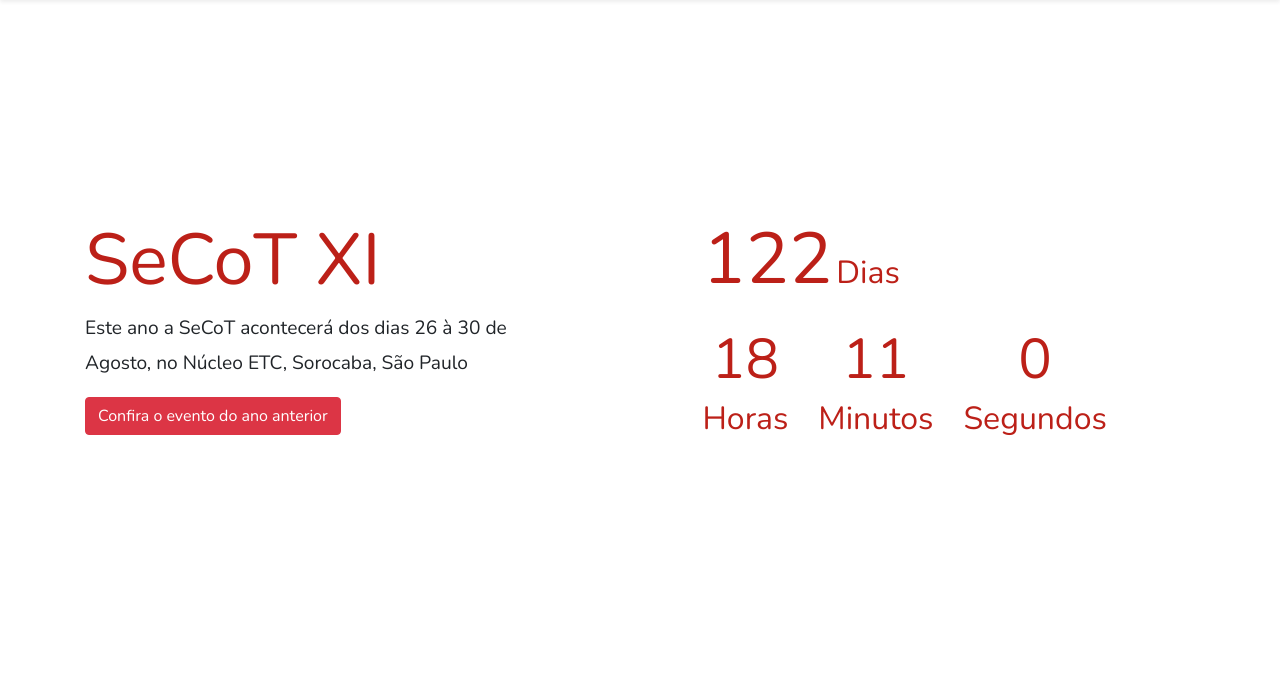
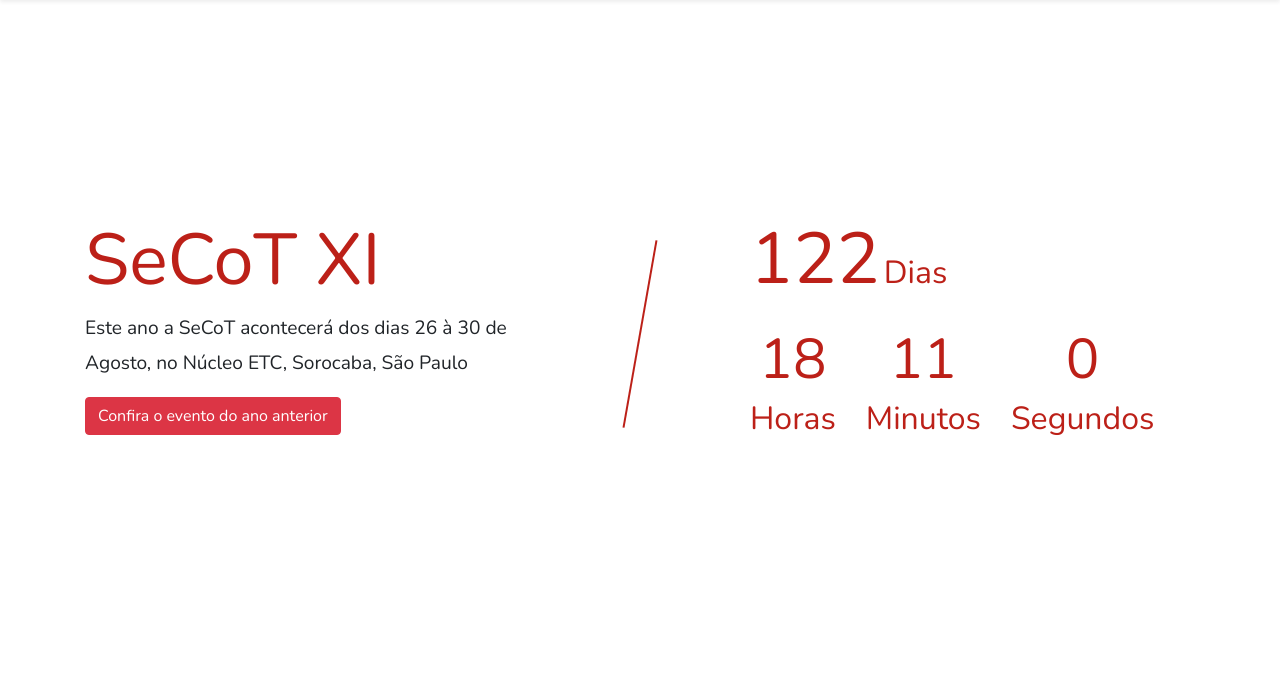
Before and after one commit to rabbit11/secot-landing-page, a PHP site: page /index.html in a window 1280 px wide. Shown: the part 66-758 px from the top of the page. Run offline with PHP 8.4, Linux system fonts and the light colour scheme; some libraries are stand-ins or nearby versions.

Commit message:
countdown melhorado, falta versao mobile

```diff
--- a/index.html
+++ b/index.html
@@ -45,9 +45,9 @@
             <p id="texto">Este ano a SeCoT acontecerá dos dias 26 à 30 de Agosto, no Núcleo ETC, Sorocaba, São Paulo<p>
             <a class="btn btn-danger" href="https://secot.com.br/">Confira o evento do ano anterior</a>
           </div>
-          <div class="col-md-1"></div>
+          <div class="d-none d-md-block col-md-2 line right-rotate"></div>
           <!-- <div id="countDown" class="col-md-6 text-center title pt-3 shadow-lg rounded"> -->
-          <div class="d-none d-md-block col-md text-left title float-left">
+          <div class="col text-left title float-left">
               <span id="dias" class="display-3"></span>
               <span class="display-5 countText">Dias</span>
             <div class="row mt-4">
--- a/styles.css
+++ b/styles.css
@@ -106,3 +106,15 @@ body{
 .countText{
     font-size: 2.0em;
 }
+
+.line {
+  height: 1px;
+  background-color: #BC2018;
+  padding: 1px;
+}
+
+.right-rotate {
+  -ms-transform: rotate(-80deg);
+  -webkit-transform: rotate(-80deg);
+  transform: rotate(-80deg);
+}
```
